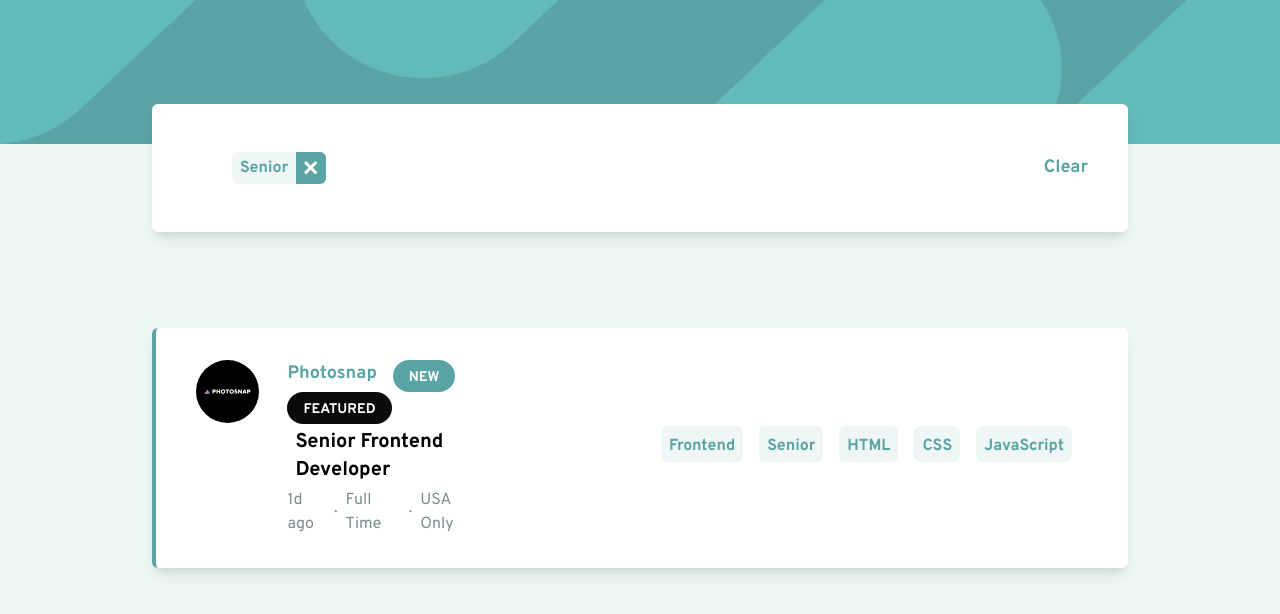
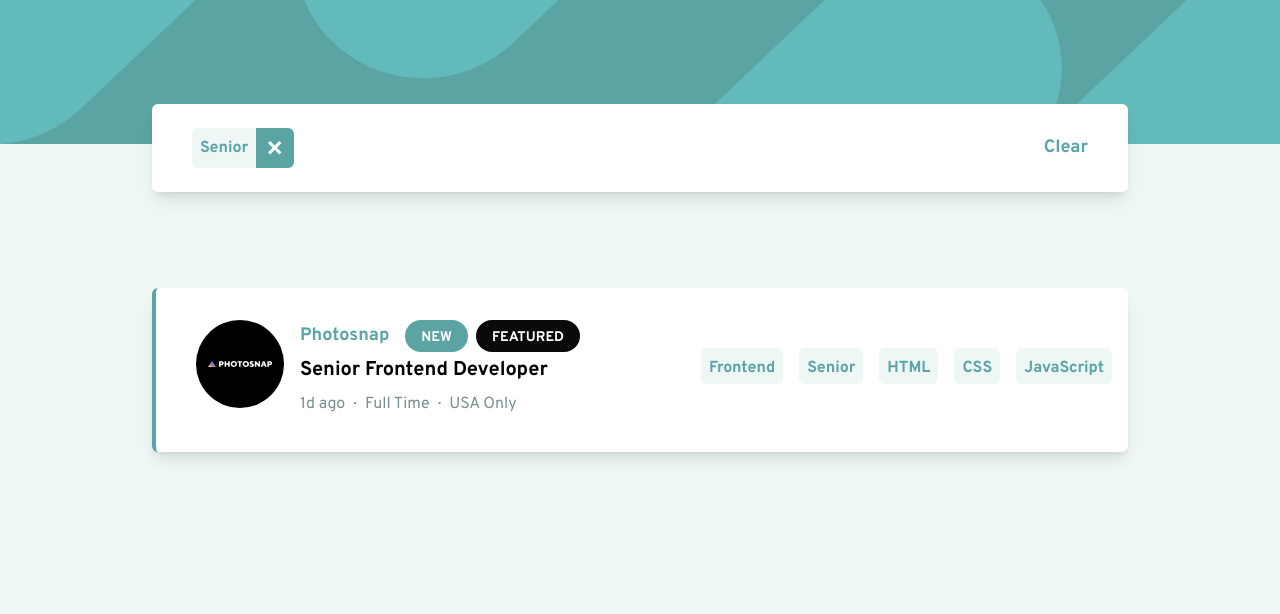
Before and after one commit to abrhamadddis/static-job-listings-master-project, a website: page src/index.html in a window 1280 px wide. Both pictures are taken after a click on the element "Senior". Drawn offline with Linux system fonts and the light colour scheme.

Commit message:
all feather is complated

```diff
--- a/src/JS/script.js
+++ b/src/JS/script.js
@@ -30,8 +30,11 @@ function createCard(card) {
     const { logo, company, isnew, featured, position, postedAt, contract, location, role, level, languages, tools } = card;
             // main card
             const mainCard = document.createElement('div');
-            mainCard.className = 'flex flex-col px-10 py-8 my-12 w-full justify-center rounded-md bg-white md:flex-row md:justify-between shadow-lg border-l-4 border-primary-desaturatedDarkCyan';
+            mainCard.className = 'flex flex-col pl-10 py-8 my-12 w-full  rounded-md bg-white md:flex-row md:justify-between shadow-lg';
+            if(featured){
+                mainCard.classList.add("border-l-4", "border-primary-desaturatedDarkCyan");
 
+            }
 
             //left column
             const leftColumn = document.createElement('div');
@@ -40,7 +43,7 @@ function createCard(card) {
 
             // Image of job
             const imageContainer = document.createElement('div');
-            imageContainer.className = 'mr-7 -mt-14 w-16 md:mt-0 md:w-24';
+            imageContainer.className = 'mr-2 -mt-14 w-16 md:mt-0 md:w-24';
             const image = document.createElement('img');
             image.src = logo;
             image.alt = company;
@@ -49,12 +52,12 @@ function createCard(card) {
 
             // Job description
             const jobDescription = document.createElement('div');
-            jobDescription.className = 'flex flex-col justify-center';
+            jobDescription.className = 'flex flex-col ';
             leftColumn.appendChild(jobDescription);
 
             // Company title and tags
             const companyTags = document.createElement('div');
-            companyTags.className = 'flex flex-wrap';
+            companyTags.className = 'flex items-center';
             jobDescription.appendChild(companyTags);
 
             const companyTitle = document.createElement('h3');
@@ -79,7 +82,7 @@ function createCard(card) {
 
             // Job title
             const jobTitle = document.createElement('h2');
-            jobTitle.className = 'font-sans font-bold hover:text-primary-desaturatedDarkCyan px-2 py-1 rounded-xl text-xl self-start';
+            jobTitle.className = 'font-sans font-bold hover:text-primary-desaturatedDarkCyan py-1 rounded-xl text-xl';
             jobTitle.textContent = position;
             jobDescription.appendChild(jobTitle);
 
@@ -110,9 +113,15 @@ function createCard(card) {
             jobLocation.textContent = location;
             dateTimeLocation.appendChild(jobLocation);
 
+            // breaking line
+            const lineBreak = document.createElement('hr');
+            lineBreak.className = "py-3 mt-3 w-11/12 md:hidden";
+            mainCard.appendChild(lineBreak);
+
+
             // Right column
             const rightColumn = document.createElement('div');
-            rightColumn.className = 'flex  items-center flex-wrap w-full md:justify-end';
+            rightColumn.className = 'flex justify-start flex-wrap items-center  md:flex-wrap';
             mainCard.appendChild(rightColumn);
 
             //role
@@ -186,20 +195,21 @@ function filterCards(filterArray) {
         });
 }
 
-    // adding elemnt in serach bar
 
-    const filterdCont = document.getElementById('searchBar');
-    const eachItem = document.createElement('div');
-    eachItem.className = 'flex p-10';
-    filterdCont.appendChild(eachItem);
+
 
     //when we click filter chat the serch bar will be displayed
+
+document.addEventListener("DOMContentLoaded", () => {
+     // adding elemnt in serach bar
+
+     const filterdCont = document.getElementById('searchBar');
 
     const containerSearch = document.getElementById('dataContainer');
     const searchBarCont = document.getElementById('searchBarCont');
 
     let  filterArray = [];
-    const displaySearch = (event) => {
+    containerSearch.addEventListener('click', (event) => {
         if(event.target.matches('#dataContainer .filterChar')){
             const text = event.target.textContent;
 
@@ -211,21 +221,23 @@ function filterCards(filterArray) {
             if (!filterArray.includes(text)){
                 filterArray.push(text);
 
+                const eachItem = document.createElement('div');
+                eachItem.className = 'flex';
                 //span in search bar
 
                 const selectedItem = document.createElement('span');
-                selectedItem.className = 'font-bold text-primary-desaturatedDarkCyan bg-neutral-lightGrayishCyan px-2 py-1 rounded-l-md cursor-pointer hover:text-white hover:bg-primary-desaturatedDarkCyan';
+                selectedItem.className = 'font-bold text-primary-desaturatedDarkCyan bg-neutral-lightGrayishCyan px-2 py-2 rounded-l-md ';
                 selectedItem.textContent = event.target.textContent;
-                eachItem.appendChild(selectedItem);
 
-                const iconRemoveCon = document.createElement('div');
-                iconRemoveCon.className = 'flex';
-                eachItem.appendChild(iconRemoveCon);
 
                 const iconeRemove = document.createElement('img');
-                iconeRemove.classList = 'bg-primary-desaturatedDarkCyan hover:bg-veryDarkGrayishCyan object-contain rounded-r-md px-2 py-2';
+                iconeRemove.classList = 'bg-primary-desaturatedDarkCyan hover:bg-neutral-veryDarkGrayishCyan  object-contain rounded-r-md px-3 py-2 cursor-pointer';
                 iconeRemove.src = "./images/icon-remove.svg";
-                iconRemoveCon.appendChild(iconeRemove);
+
+                eachItem.appendChild(selectedItem);
+                eachItem.appendChild(iconeRemove);
+
+                filterdCont.appendChild(eachItem);
                 filterCards(filterArray);
             }
 
@@ -233,15 +245,55 @@ function filterCards(filterArray) {
 
 
 
-    }
-    containerSearch.addEventListener('click', displaySearch);
+        })
 
-// clearing the serach bar
+
+
+    // clearing the serach bar
+
     const clearbtn = document.getElementById('clearbtn');
-    const cleardBar = document. getElementById('searchBar');
+    const cleardBar = document.getElementById('searchBarCont');
+    const listedCont = document.getElementById('searchBar');
+    const mainContener = document.getElementById('dataContainer');
 
     clearbtn.addEventListener('click', () => {
-        cleardBar.innerHTML = "";
+
+        console.log("here"+ filterArray)
+        listedCont.innerHTML = "";
+        console.log('test '+ listedCont);
+        mainContener.innerHTML = "";
+        cleardBar.classList.remove('flex');
+        cleardBar.classList.add('hidden');
+        filterArray = [];
+        console.log("click" +filterArray)
         landingLook();
 
     })
+
+
+    // remove filter tag one by one
+   const listTags = document.getElementById("searchBarCont");
+
+   listTags.addEventListener("click", (event) =>{
+    if(event.target.matches("#searchBarCont img")){
+
+        const buttonText = event.target.previousSibling.textContent.trim();
+
+        event.target.parentElement.remove();
+
+        const index = filterArray.indexOf(buttonText);
+        if (index !== -1){
+            filterArray.splice(index, 1);
+        }
+
+        if(filterArray.length === 0){
+            const filterCase = document.getElementById("searchBarCont");
+            filterCase.classList.remove("flex");
+            filterCase.classList.add("hidden");
+            landingLook();
+        }else{
+            filterCards(filterArray);
+        }
+    }
+   })
+})
--- a/src/index.html
+++ b/src/index.html
@@ -31,28 +31,28 @@
     <!--main container-->
     <div class=" container flex flex-col mx-auto ">
       <!--search bar-->
-      <div class="hidden  px-10 py-2 w-full justify-between  items-center -mt-10 rounded-md bg-white md:flex-row md:justify-between shadow-lg " id="searchBarCont">
+      <div class="hidden  px-10 py-6 w-full justify-between  items-center -mt-10 rounded-md bg-white md:flex-row md:justify-between shadow-lg " id="searchBarCont">
         <!-- <h1>search bar</h1> -->
 
-        <div class="flex justify-between" id="searchBar">
+        <div class="flex justify-start gap-4 flex-wrap" id="searchBar">
           <!--skill clicked-->
         </div>
-        <p class="text-primary-desaturatedDarkCyan text-lg font-bold hover:underline" id="clearbtn">Clear</p>
+        <p class="text-primary-desaturatedDarkCyan cursor-pointer text-lg font-bold hover:underline" id="clearbtn">Clear</p>
       </div>
       <!-- All cards-->
       <div  class=" bg-neutral-lightGrayishCyan my-12  " id="dataContainer">
         <!--first card-->
-        <div class=" flex flex-col px-10 py-8 my-12 w-full justify-center rounded-md bg-white md:flex-row md:justify-between shadow-lg border-l-4 border-primary-desaturatedDarkCyan">
+        <!-- <div class=" flex flex-col px-10 py-8 my-12 w-full justify-center rounded-md bg-white md:flex-row md:justify-between shadow-lg border-l-4 border-primary-desaturatedDarkCyan"> -->
           <!--left column-->
-          <div class="flex flex-col  md:flex-row">
+          <!-- <div class="flex flex-col  md:flex-row"> -->
             <!--image of job-->
-            <div class="mr-7 -mt-14 w-16 md:mt-0 md:w-24">
+            <!-- <div class="mr-7 -mt-14 w-16 md:mt-0 md:w-24">
               <img src="./images/photosnap.svg" alt="photoshnap">
-            </div>
+            </div> -->
             <!--job description-->
-            <div class="flex flex-col justify-center">
+            <!-- <div class="flex flex-col justify-center"> -->
               <!--company title and tags-->
-              <div class="flex flex-wrap">
+              <!-- <div class="flex flex-wrap">
                 <div class="mr-1">
                   <h3 class="text-primary-desaturatedDarkCyan font-bold mr-4 text-lg  md:text-lg">Photoshop</h3>
                 </div>
@@ -60,13 +60,13 @@
                   <span class="bg-primary-desaturatedDarkCyan uppercase text-white font-bold rounded-full px-4 pt-2 pb-1 text-sm mr-2">NEW</span>
                   <span  class="bg-neutral-950 uppercase text-white font-bold rounded-full px-4 pt-2 pb-1 text-sm mr-2">FEATURED</span>
                 </div>
-              </div>
+              </div> -->
               <!--job title-->
-              <div class="-ml-2">
+              <!-- <div class="-ml-2">
                 <h2 class="font-sans  font-bold  hover:text-primary-desaturatedDarkCyan px-2 py-1 rounded-xl text-xl self-start">Senior Frontend Developer</h2>
-              </div>
+              </div> -->
               <!--date time and location-->
-              <div class="flex gap-2 text-neutral-darkGrayishCyan items-center">
+              <!-- <div class="flex gap-2 text-neutral-darkGrayishCyan items-center">
                 <span>1d ago</span>
                 <span class="pb-2">.</span>
                 <span>Full-Time</span>
@@ -77,9 +77,9 @@
             <div class=" py-3 mb-2 md:hidden">
               <hr class="bg-neutral-darkGrayishCyan">
             </div>
-          </div>
+          </div> -->
           <!--right column-->
-          <div class="flex justify-start items-center  w-full  flex-wrap md:justify-end">
+          <!-- <div class="flex justify-start items-center  w-full  flex-wrap md:justify-end">
             <div class="felx ">
               <span class="font-bold text-primary-desaturatedDarkCyan bg-neutral-lightGrayishCyan px-2 pt-2 pb-1 mr-4 rounded-md cursor-pointer hover:text-white hover:bg-primary-desaturatedDarkCyan" >Frontend</span>
               <span class="font-bold text-primary-desaturatedDarkCyan bg-neutral-lightGrayishCyan px-2 pt-2 pb-1 mr-4 rounded-md cursor-pointer hover:text-white hover:bg-primary-desaturatedDarkCyan" >Senior</span>
@@ -87,7 +87,7 @@
               <span class="font-bold text-primary-desaturatedDarkCyan bg-neutral-lightGrayishCyan px-2 pt-2 pb-1 mr-4  rounded-md cursor-pointer hover:text-white hover:bg-primary-desaturatedDarkCyan" >Javascript</span>
             </div>
           </div>
-        </div>
+        </div> -->
 
       </div>
       <!--second card-->
--- a/tailwind.config.js
+++ b/tailwind.config.js
@@ -10,8 +10,8 @@ module.exports = {
     },
     extend: {
       backgroundImage: {
-        bgHeaderDesktop: "url('../images/bg-header-desktop.svg')" ,
-        bgHeaderMobile: "url('../images/bg-header-mobile.svg')",
+        bgHeaderDesktop: "url('/src/images/bg-header-desktop.svg')" ,
+        bgHeaderMobile: "url('/src/images/bg-header-mobile.svg')",
       },
       colors: {
         primary:{
```
Also changed, not shown: css/main.css.
